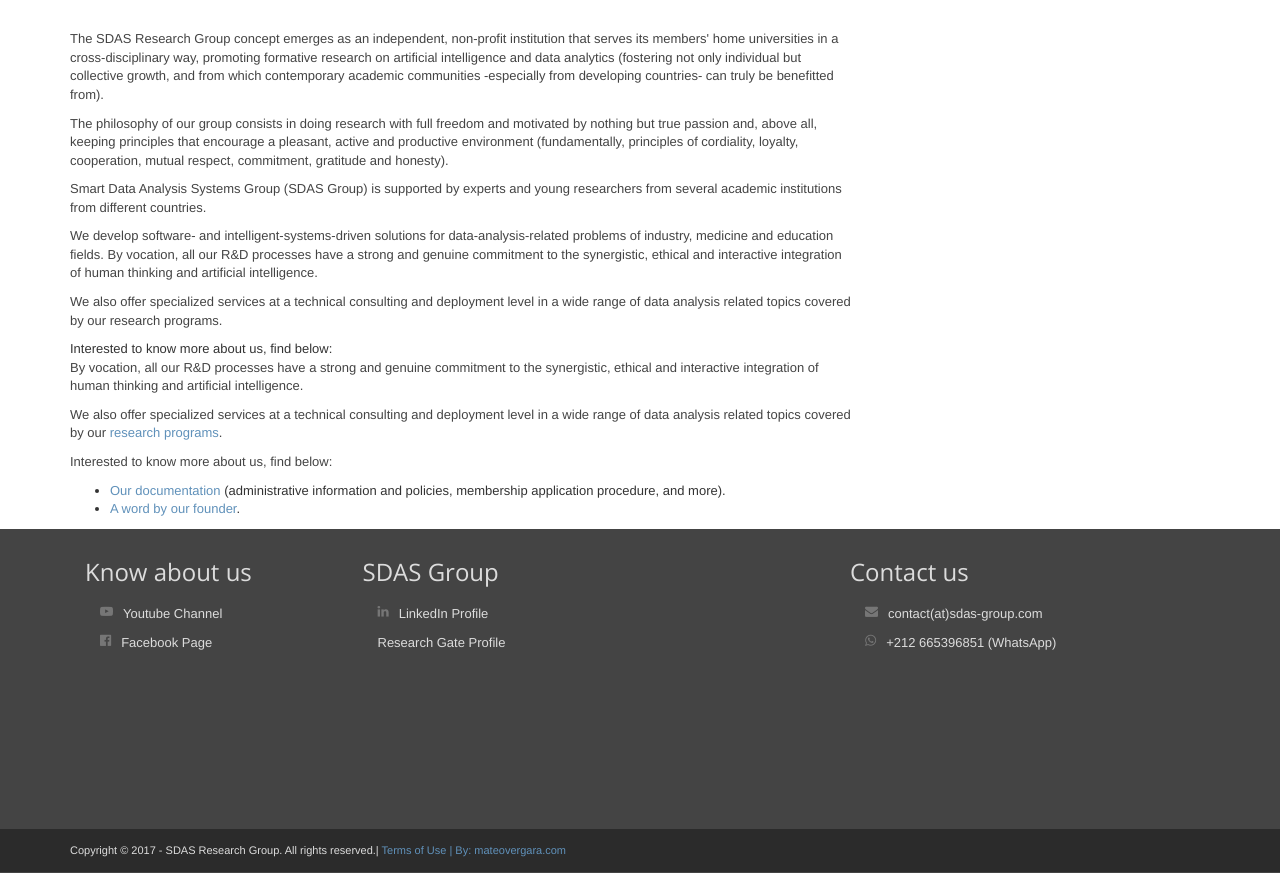
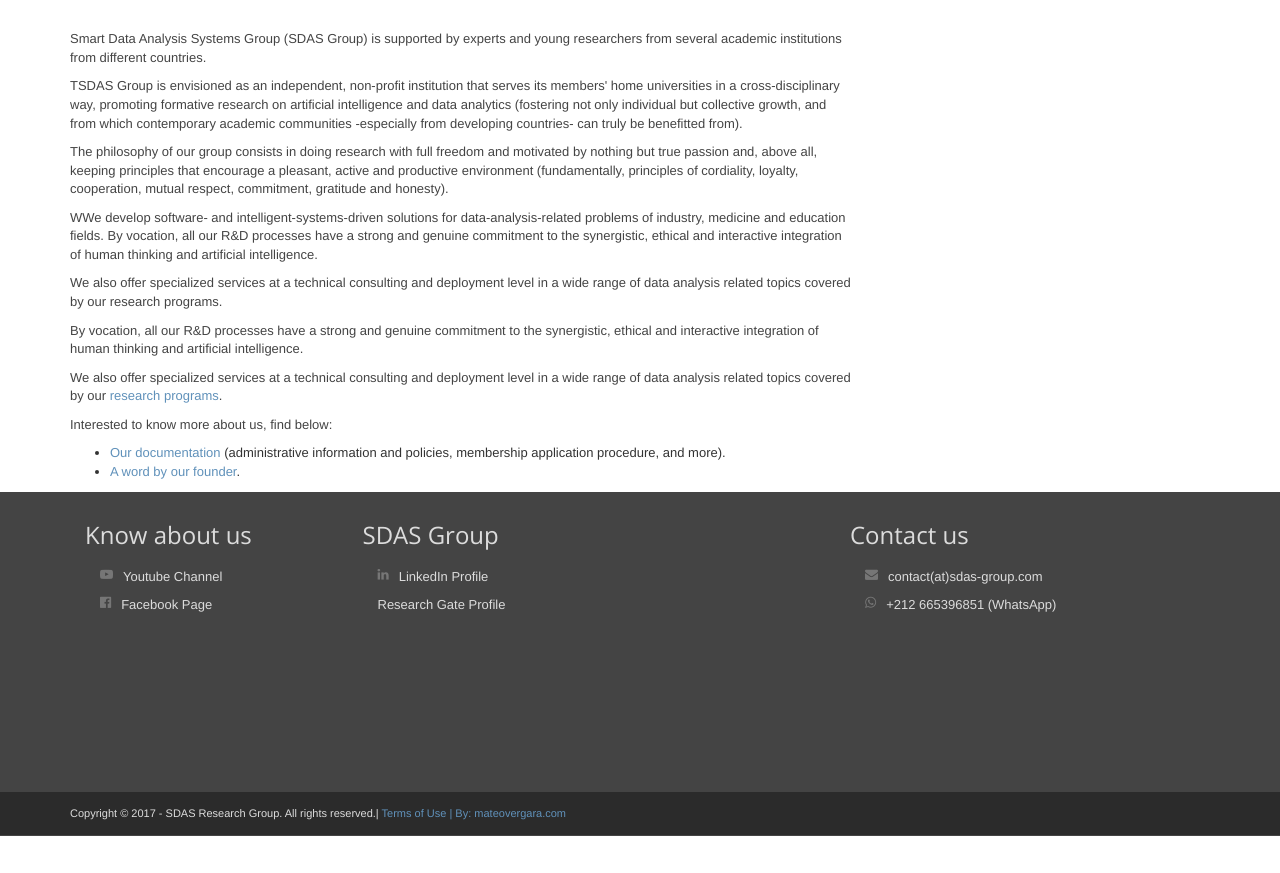
Before and after one commit to sdas-group/sdasgroup_app, a Django app: page /about/ in a window 1280 px wide. Shown: the part 315-1188 px from the top of the page. After the commit the page ends 1151 px from the top, so only its background shows below. Run offline with Django 3.2, Linux system fonts and the light colour scheme; parts of the project's set-up code (start-up, migrations or seed data) failed here and were passed over; some libraries are stand-ins or nearby versions.

Commit message:
changes added in about

```diff
--- a/app/service/app/templates/about.html
+++ b/app/service/app/templates/about.html
@@ -20,15 +20,18 @@
                         <div class="news-wrapper col-md-10 col-sm-7">
                             <article class="news-item page-row has-divider clearfix row">
                                 <div class="details col-md-10 col-sm-9 col-xs-8">
-                                    <p>The SDAS Research Group concept emerges as an independent, non-profit institution that serves its members' home universities in a cross-disciplinary way, promoting formative research on artificial intelligence and data analytics (fostering not only individual but collective growth, and from which contemporary academic communities -especially from developing countries- can truly be benefitted from).</p>
+                                    <p>Smart Data Analysis Systems Group (SDAS Group) is supported by experts and young researchers from several academic institutions from different countries.</p>
+
+                                    <p>TSDAS Group is envisioned as an independent, non-profit institution that serves its members' home universities in a cross-disciplinary way, promoting formative research on artificial intelligence and data analytics (fostering not only individual but collective growth, and from which contemporary academic communities -especially from developing countries- can truly be benefitted from).</p>
+
                                     <p>The philosophy of our group consists in doing research with full freedom and motivated by nothing but true passion and, above all, keeping principles that encourage a pleasant, active and productive environment (fundamentally, principles of cordiality, loyalty, cooperation, mutual respect, commitment, gratitude and honesty).</p>
-                                    <p>Smart Data Analysis Systems Group (SDAS Group) is supported by experts and young researchers from several academic institutions from different countries.</p>
-                                    <p>We develop software- and intelligent-systems-driven solutions for data-analysis-related problems of industry, medicine and education fields.
-                                    By vocation, all our R&D processes have a strong and genuine commitment to the synergistic, ethical and interactive integration of human thinking and artificial intelligence.</p>
+
+                                    <p>WWe develop software- and intelligent-systems-driven solutions for data-analysis-related problems of industry, medicine and education fields. By vocation, all our R&D processes have a strong and genuine commitment to the synergistic, ethical and interactive integration of human thinking and artificial intelligence.</p>
+
                                     <p>We also offer specialized services at a technical consulting and deployment level in a wide range of data analysis related topics covered by our research programs.</p>
-                                    Interested to know more about us, find below:
 
                                     <p>By vocation, all our R&D processes have a strong and genuine commitment to the synergistic, ethical and interactive integration of human thinking and artificial intelligence.</p>
+
                                     <p>We also offer specialized services at a technical consulting and deployment level in a wide range of data analysis related topics covered by our <a href="https://sdas-group.com/researchtopics/">research programs</a>.</p>
                                     <p>Interested to know more about us, find below:</p>
                                     <ul>
--- a/app/service/app/templates/applied_mathematics.html
+++ b/app/service/app/templates/applied_mathematics.html
@@ -36,6 +36,7 @@
                                         <li>Multivariate statistical analysis.</li>
                                         <li>Linear algebra.</li>
                                     </ul>
+                                    <p><a href="https://www.researchgate.net/project/SDAS-RP-Applied-mathematics">ResearchGate page</a></p>
                                 </div>
 
                                 <script src="https://bibbase.org/service/mendeley/aba9653c-d139-3f95-aad8-969c487ed2f3/group/e354308b-8200-3790-866d-9d1e84315773?jsonp=1"></script>
--- a/app/service/app/templates/artificial_intelligence.html
+++ b/app/service/app/templates/artificial_intelligence.html
@@ -37,6 +37,7 @@
                                         <li>Optimization and algorithms.</li>
                                         <li>Control theory.</li>
                                     </ul>
+                                    <p><a href="https://www.researchgate.net/project/SDAS-RP-AI-for-electrical-engineering ">ResearchGate page</a></p>
                                 </div>
 
                                 <script src="https://bibbase.org/service/mendeley/aba9653c-d139-3f95-aad8-969c487ed2f3/group/64189d67-c00c-39f1-bc7a-97ee9a2aac66?jsonp=1"></script>
--- a/app/service/app/templates/computer_vision.html
+++ b/app/service/app/templates/computer_vision.html
@@ -34,6 +34,7 @@
                                         <li>Crop classification.</li>
                                         <li>Deep-learning-driven image segmentation and classification.</li>
                                     </ul>
+                                    <p><a href="https://www.researchgate.net/project/SDAS-RP-Computer-vision">ResearchGate page</a></p>
                                 </div>
 
                                 <script src="https://bibbase.org/service/mendeley/aba9653c-d139-3f95-aad8-969c487ed2f3/group/13ef799e-a79c-38bd-a5cc-187330c349ae?jsonp=1"></script>
--- a/app/service/app/templates/deep_learning.html
+++ b/app/service/app/templates/deep_learning.html
@@ -34,6 +34,7 @@
                                       <li>Image analysis using deep learning.</li>
                                       <li>Forecasting and classification.</li>
                                     </ul>
+                                    <p><a href="https://www.researchgate.net/project/SDAS-RP-Deep-learning">ResearchGate page</a></p>
                                 </div>
 
                                 <script src="https://bibbase.org/service/mendeley/aba9653c-d139-3f95-aad8-969c487ed2f3/group/aea1f410-b6a0-3014-afb8-bc5b4ad73524?jsonp=1"></script>
--- a/app/service/app/templates/digital_signal_processing.html
+++ b/app/service/app/templates/digital_signal_processing.html
@@ -36,6 +36,7 @@
                                         <li>Seismic signals.</li>
                                         <li>Multimodal signals.</li>
                                     </ul>
+                                    <p><a href="https://www.researchgate.net/project/SDAS-RP-Digital-signal-processing">ResearchGate page</a></p>
                                 </div>
 
                                 <script src="https://bibbase.org/service/mendeley/aba9653c-d139-3f95-aad8-969c487ed2f3/group/fdde70e8-c730-3a02-9ede-0f48a805037d?jsonp=1"></script>
--- a/app/service/app/templates/human-machine_interaction.html
+++ b/app/service/app/templates/human-machine_interaction.html
@@ -37,6 +37,7 @@
                                         <li>Sign language recognition.</li>
                                         <li>Real-time interaction.</li>
                                     </ul>
+                                    <p><a href="https://www.researchgate.net/project/SDAS-RP-Human-machine-interaction">ResearchGate page</a></p>
                                 </div>
 
                                 <script src="https://bibbase.org/service/mendeley/aba9653c-d139-3f95-aad8-969c487ed2f3/group/55483c42-1c6e-3138-8b55-8d557318ba00?jsonp=1"></script>
--- a/app/service/app/templates/intelligent_embedded_systems.html
+++ b/app/service/app/templates/intelligent_embedded_systems.html
@@ -36,6 +36,7 @@
                                         <li>Battery and memory usage optimization.</li>
                                         <li>Speeding-up and discretization of machine learning algorithms.</li>
                                     </ul>
+                                    <p><a href="https://www.researchgate.net/project/SDAS-RP-Intelligent-Embedded-Systems">ResearchGate page</a></p>
                                 </div>
 
                                 <script src="https://bibbase.org/service/mendeley/aba9653c-d139-3f95-aad8-969c487ed2f3/group/1e7ab630-581a-3aa0-aaa7-d77ad12b77fe?jsonp=1"></script>
--- a/app/service/app/templates/machine_learning_and_data_analytics.html
+++ b/app/service/app/templates/machine_learning_and_data_analytics.html
@@ -39,6 +39,7 @@
                                         <li>Information quality and data fusion.</li>
                                         <li>Dynamic data analysis.</li>
                                     </ul>
+                                    <p><a href="https://www.researchgate.net/project/SDAS-RP-Machine-learning-and-data-analytics">ResearchGate page</a></p>
                                 </div>
 
                                 <script src="https://bibbase.org/service/mendeley/aba9653c-d139-3f95-aad8-969c487ed2f3/group/baf47cb8-5222-3492-962e-1467155db3dc?jsonp=1"></script>
--- a/app/service/app/templates/medical_data_analysis.html
+++ b/app/service/app/templates/medical_data_analysis.html
@@ -37,6 +37,7 @@
                                         <li>Parkinson diagnosis from MRI.</li>
                                         <li>Detection of breast masses through mammograms analysis.</li>
                                     </ul>
+                                    <p><a href="https://www.researchgate.net/project/SDAS-RP-Medical-data-analysis">ResearchGate page</a></p>
                                 </div>
 
                                 <script src="https://bibbase.org/service/mendeley/aba9653c-d139-3f95-aad8-969c487ed2f3/group/17c612fe-279d-38a6-ac90-9228b535bc5e?jsonp=1"></script>
--- a/app/service/app/templates/software_engineering.html
+++ b/app/service/app/templates/software_engineering.html
@@ -32,6 +32,7 @@
                                         <li>Effort estimation using machine learning techniques.</li>
                                         <li>Information quality and data fusion.</li>
                                     </ul>
+                                    <p><a href="https://www.researchgate.net/project/SDAS-RP-Software-engineering">ResearchGate page</a></p>
                                 </div>
 
                                 <script src="https://bibbase.org/service/mendeley/aba9653c-d139-3f95-aad8-969c487ed2f3/group/afd32dc2-6088-3d9d-a5fe-e892a75acd78?jsonp=1"></script>
```
